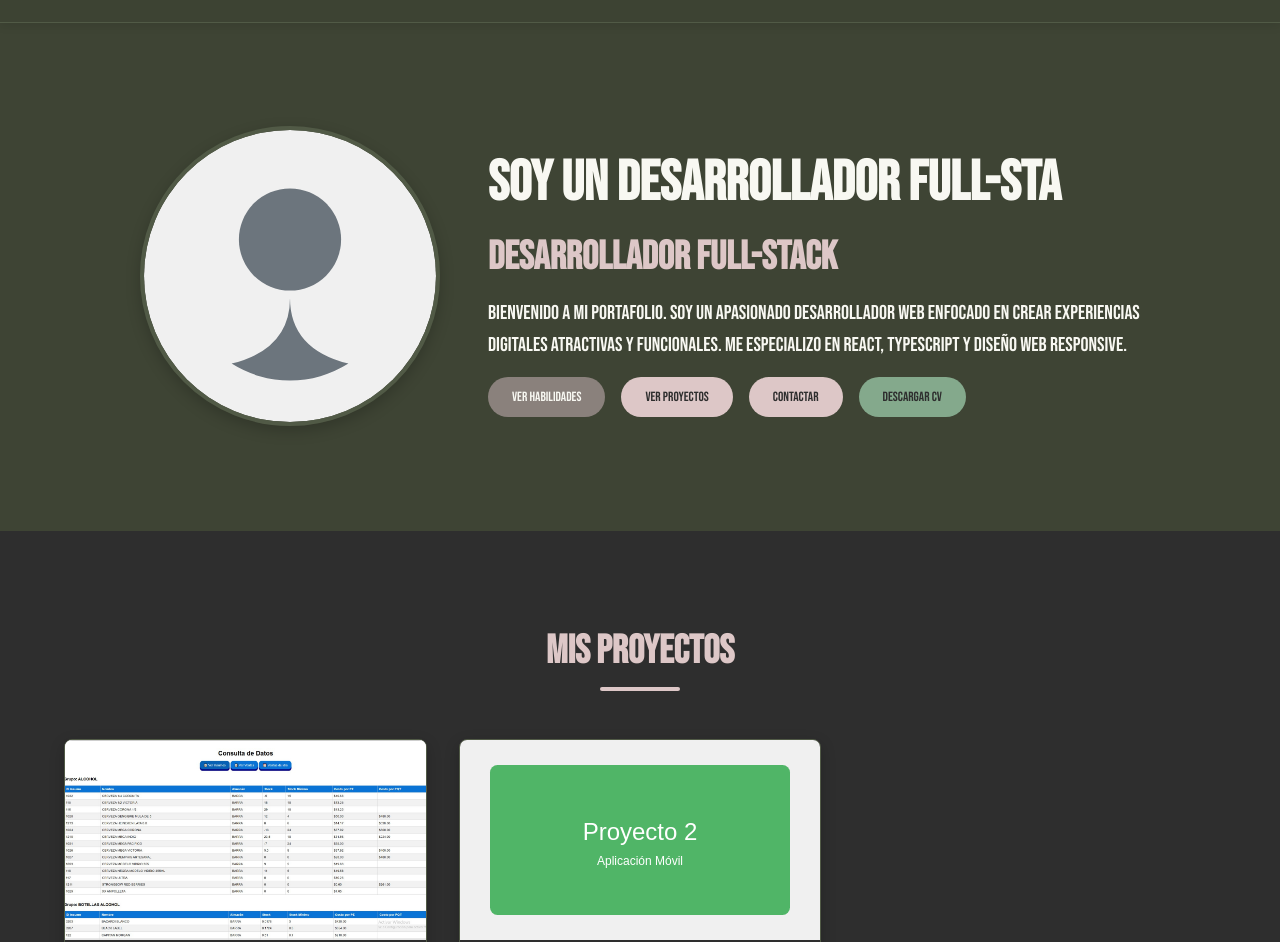
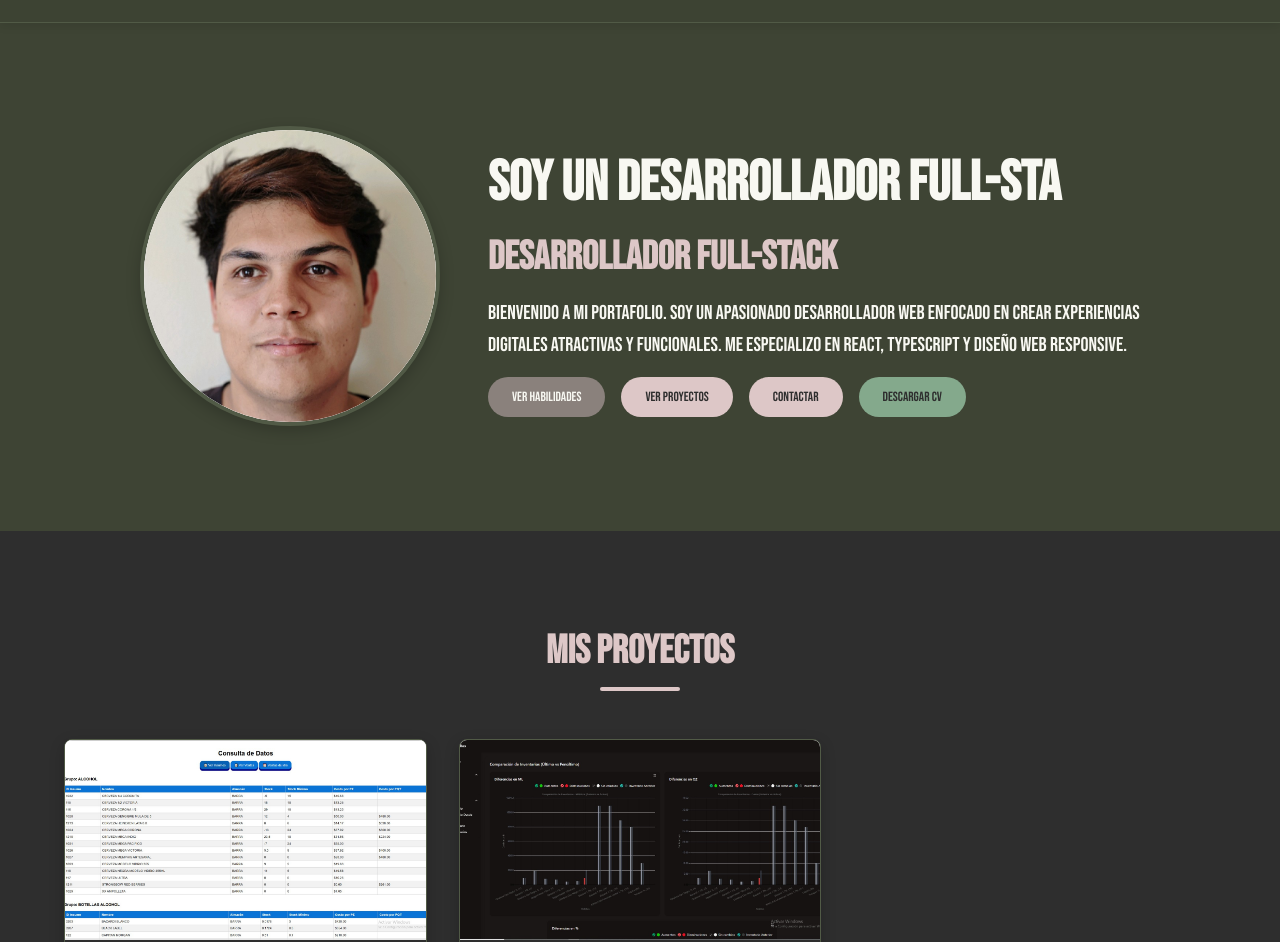
Before and after one commit to RicardoPerezGurrola/portafolio, a React (Vite) app: page / in a window 1280 px wide. Shown: the part 50-992 px from the top of the page. Built offline with nearby package versions, Linux system fonts and the light colour scheme.

Commit message:
Imagenes completas

```diff
--- a/src/components/sections/Hero.tsx
+++ b/src/components/sections/Hero.tsx
@@ -62,7 +62,7 @@ const Hero: React.FC = () => {
       <div className="container">
         <div className="hero-content">
           <div className="hero-image">
-            <img src={`${import.meta.env.BASE_URL}images/profile.svg`} alt="Foto de perfil" />
+            <img src={`${import.meta.env.BASE_URL}images/Yo.svg`} alt="Foto de perfil" />
           </div>
           <div className="hero-text">
             <h1 style={h1Style} className="typing-container">
--- a/src/components/sections/Projects.tsx
+++ b/src/components/sections/Projects.tsx
@@ -27,7 +27,7 @@ const Projects: React.FC = () => {
       id: 2,
       title: 'Control de botellas',
       description: 'Se realizo una aplicacion en la cual se pudiera llevar un control de el contenido y control de lotes de una variedad de botellas alcoholicas,sabiendo el numero de OZ, ML y % restantes de cada botela con un ID interno por cada botella para identifiarlas, asi como tambien el costo por OZ Y ML de cada una. Para el front se utilizo Java Script, HTML Y TAILWINDCSS en conjunto con la libteria Daisy UI para el diseño de la pagina Y para la parte de el bakend se utilizo Node.js con el framework de Express.js',
-      image: `${import.meta.env.BASE_URL}images/project2.svg`,
+      image: `${import.meta.env.BASE_URL}images/Control_De_Botellas.svg`,
       technologies: ['Vite', 'Node.js', 'Express', 'JavaScript', 'HTML', 'CSS', 'SQL Server', 'Tailwind CSS'],
       githubUrl: 'https://github.com/username/project2'
     }
```
Also changed, not shown: public/images/Control_De_Botellas.svg (added), public/images/Yo.svg (added).
